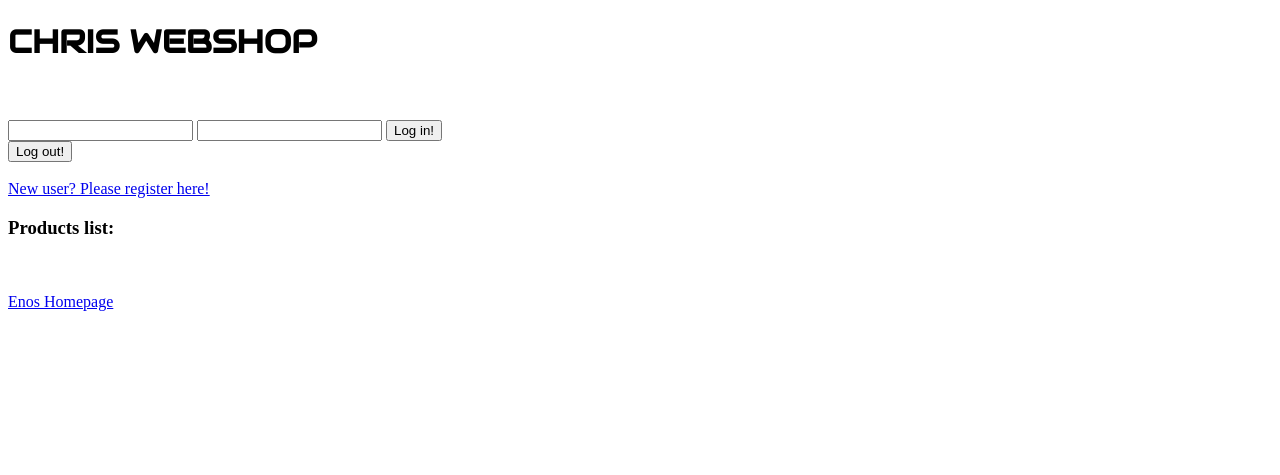
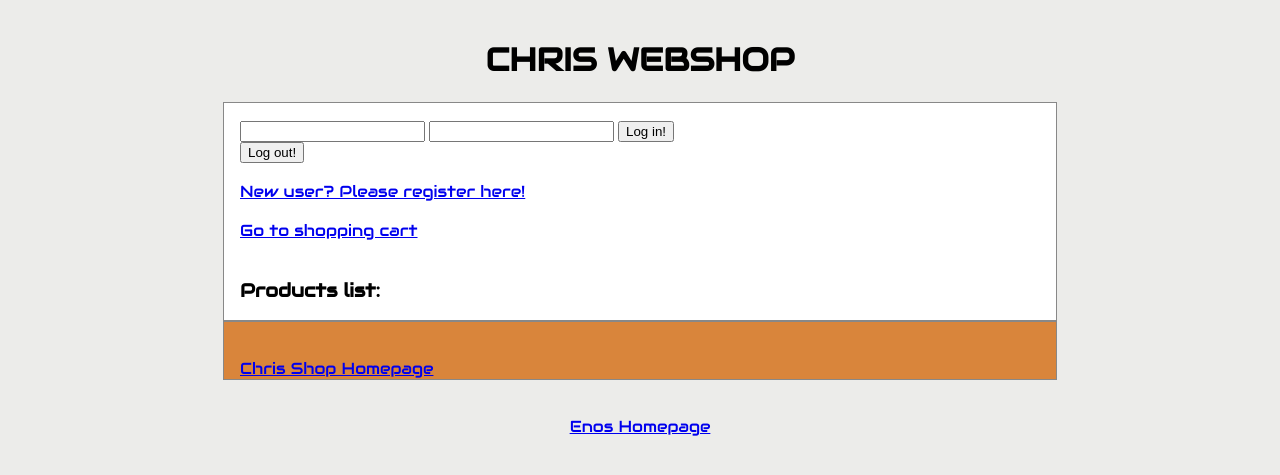
Before and after one commit to ccataldo345/I702-Web-Application-Programming, a PHP site: page / in a window 1280 px wide. Shown: the top 475 px of the page. Run offline with PHP 8.4, Linux system fonts and the light colour scheme; data that the repository does not hold is empty; a stand-in replaces the project's code that opens the database connection.

Commit message:
Add footer, fix cart and products counter, implemented css

```diff
--- a/css/style.css
+++ b/css/style.css
@@ -1,31 +1,47 @@
-.header {
-    width: 300px;
-    height: 25px;
-    background-color: #5A68A5;
-    border-radius: 10px;
+
+p, ul, li, h1, h2, h3, h, a {
+    /* Audiowide font works only if the font CSS is included from Google */
+    font-family: "Audiowide", Verdana, Arial, sans-serif;
+}
+
+html, body {
+    margin: 0;
+    padding: 0;
+
+}
+
+body {
+    padding: 0 1em;
+    background-color: #ECECEA;       /*cool colours: 558C89,#74AFAD,#D9853B,background:#ECECEA*/
+}
+
+#content, header { /* This expects id="content" ;) */
+    margin: 0 auto;
+    padding: 0 1em;
+    max-width: 50em;
+    border: 1px solid #888;
+    background-color: white;
+}
+
+header {
+    color: #fff;
+    background-color: #74AFAD;
+}
+
+#content, footer { /* This expects id="content" ;) */
+    margin: 0 auto;
+    padding: 0 1em;
+    max-width: 50em;
+    border: 1px solid #888;
+    background-color: white;
+}
+
+footer {
+    color: #fff;
+    background-color: #D9853B;
 }
 
 img {
-    width: 200px;
-    float: right;
+    width: 800px;
+    height: 500px;
 }
-
-h1 {
-    font-family: Verdana, sans-serif;
-    font-size: 18px;
-    text-align: center;
-    color: #ffffff;
-}
-
-p {
-    font-family: Tahoma, sans-serif;
-}
-
-li {
-    font-family: Tahoma, sans-serif;
-    list-style-type: square;
-}
-
-input {
-    width: 280px;
-}
--- /dev/null
+++ b/footer.php
@@ -0,0 +1,8 @@
+    </div>
+    <footer>
+      <br />
+	<br />
+      <a href="http://enos.itcollege.ee/~ccataldo/Lab01">Chris Shop Homepage</a><br />
+    </footer>
+  </body>
+</html>
--- a/header.php
+++ b/header.php
@@ -1,7 +1,26 @@
 
 <?php
 session_start();
+
 if (!array_key_exists("cart", $_SESSION)) {
     $_SESSION["cart"] = array();
 }
 ?>
+
+<!DOCTYPE html>
+<html>
+  <head>
+    <meta charset="utf-8"/>  <!--Support umlaut characters-->
+    <meta name="description" content="CHRIS WEBSHOP">
+    <title>CHRIS WEBSHOP</title>
+    <link type="text/css" rel="stylesheet" href="css/style.css"/>
+    <link href='https://fonts.googleapis.com/css?family=Audiowide' rel='stylesheet' type='text/css'>
+    <script type="text/javascript" src="js/main.js"></script>
+
+<br />
+
+<h1><center>CHRIS WEBSHOP</center></h1>
+
+  </head>
+  <body>
+    <div id="content">
--- a/index.php
+++ b/index.php
@@ -1,66 +1,46 @@
 <?php
-require_once ("config.php");
+require_once "config.php";
+include "header.php";
 ?>
 
-<!DOCTYPE html>
-<html>
-  <head><link href="https://fonts.googleapis.com/css?family=Audiowide" rel="stylesheet"> <!-- from google fonts -->
-    <meta charset="utf-8"/>
-    <meta name="description" content="Introduction to this guy's website">
-    <title>Chris Webshop</title>
-    <link rel="css/style.css" type="text/css"/>
-    <script type="text/javascript" src="js/main.js"></script>
-    <meta name="viewport" content="width=device-width, user-scalable=no"/><!-- Disable zoom on smartphone -->
-  </head>
+<br />
 
-  <body>
-	 <header>
-      <h1 style="font-family: Audiowide;">CHRIS WEBSHOP</h1>
-	  <br/>
-	  <br/>
-    </header>
-    <nav>
-      <!-- Navigation links go here -->
-
+  <!--Show the login:-->
   <form method="POST" action="login.php">
   <input type="text" name="user"/>
   <input type="password" name="password"/>
   <input type="submit" value="Log in!"/>
-  </form> <!--Show the login form above-->
+  </form>
 
+  <!--<a href="logout.php">Log out!</a><br />  <!--Put link to logout.php here-->
   <form method="POST" action="logout.php">
   <input type="submit" value="Log out!"/>
-  <!--<a href="logout.php">Log out!</a><br />  <!--Put link to logout.php here-->
+
 
 <br />
 <br />
+
   <a href="regform.php">New user? Please register here!</a><br />
-    </nav>
+  <br />
+  <a href="cart.php">Go to shopping cart</a><br /><br />
 
-    <section>
   <h3>Products list:</h3>
-    </section>
-    <article>
-      <!-- The actual content goes here -->
-      <!-- This is the product list page -->
+
 	  <ul>
 	  <?php /*echo "This is hello from PHP!"*/;
 
 		$conn = new mysqli("localhost", "test", "t3st3r123", "test");
-	 	$results = $conn->query("SELECT * FROM ccataldo_shop_product;");
+	 	$results = $conn->query("SELECT * FROM ccataldo_shop_products;");
 
 		while ($row = $results->fetch_assoc()) {
 			?>
 
 				<li>
-
-
            <p style="border: 2px dotted;">
               <a href="description.php?id=<?=$row['id']?>">
             <?=$row["name"]?></a>'      '
             <?=$row["price"]?> EUR
             </p>
-
         </li>
 
     <?php
@@ -71,18 +51,8 @@ require_once ("config.php");
 		?>
 
 
-    </ul>
-		</p>
+  <?php include "footer.php" ?>
 
-  </article>
-    <aside>
-      <!-- Context specific links go here -->
-    </aside>
-    <footer>
 <br />
 <br />
-      <a href="http://enos.itcollege.ee/~ccataldo">Enos Homepage</a><br />
-    </footer>
-  </body>
-
-</html>
+      <center><a href="http://enos.itcollege.ee/~ccataldo">Enos Homepage</a></center><br />
```
Also changed, not shown: OOP (Case Conflict)/class_lib.php (added, +30 -0 lines), OOP (Case Conflict)/employee.php (added, +9 -0 lines), OOP (Case Conflict)/index.php (added, +26 -0 lines), cart.php (+74 -21 lines), description.php (+11 -16 lines), README.md. Lines whose indentation alone changed are shown as unchanged.
